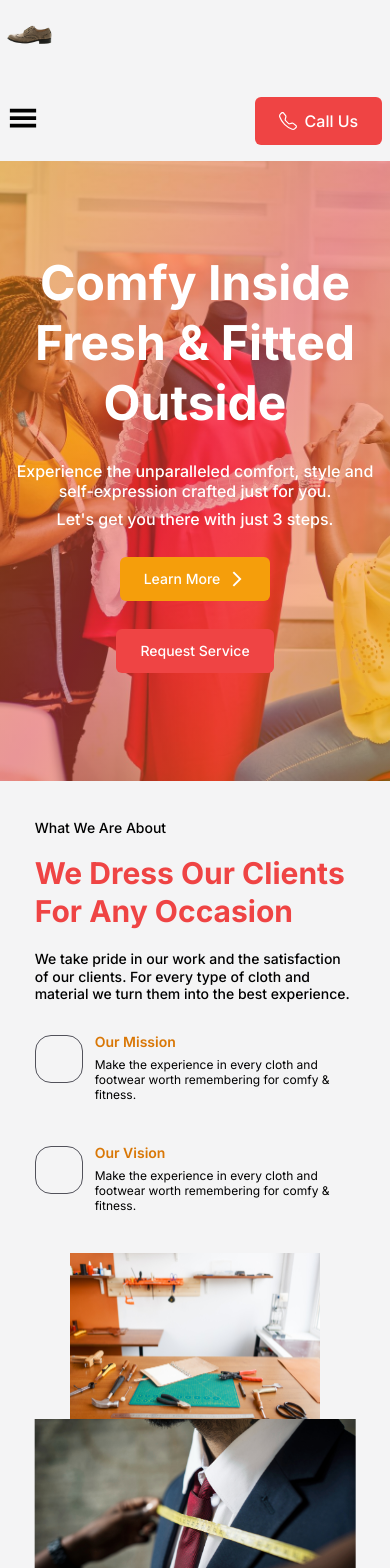
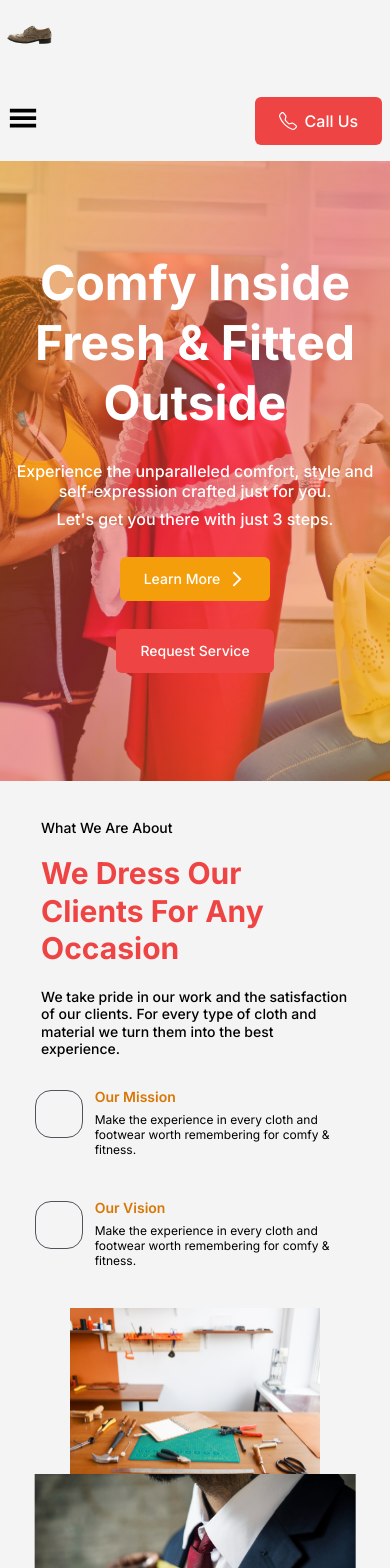
Before and after one commit to mmesomasaint/hulksmasher, a Next.js app: page / in a window 390 px wide. Shown: the top 1568 px of the page. Built offline with nearby package versions, Linux system fonts and the light colour scheme.

Commit message:
Fix: Rando fixes

```diff
--- a/app/components/review-card.tsx
+++ b/app/components/review-card.tsx
@@ -13,8 +13,8 @@ function ReviewCard({
 }: ReviewCardType) {
   return (
     <div className='relative flex flex-col justify-start items-start gap-3 h-fit my-auto p-5 mx-3 xl:mx-10 bg-amber-500/10 shadow-[0_0_20px_-6px_rgb(239_68_68_/_0.55)] rounded-2xl'>
-      <div className='grid grid-cols-2 md:grid-cols-3 items-start gap-5'>
-        <div className='col-span-2 grid grid-cols-3 sm:grid-cols-2 gap-1 place-items-stretch'>
+      <div className='grid grid-cols-1 xs:grid-cols-2 md:grid-cols-3 items-start gap-5'>
+        <div className='col-span-1 xs:col-span-2 grid grid-cols-1 xs:grid-cols-3 sm:grid-cols-2 gap-1 place-items-stretch'>
           <Image
             src={imgSrc}
             width={120}
--- a/app/components/title-box.tsx
+++ b/app/components/title-box.tsx
@@ -11,8 +11,8 @@ function TitleBox({ intro, main, pos, children }: TitleBoxType) {
       className={`flex flex-col justify-start ${
         pos === 'LEFT' && 'items-start'
       } ${pos === 'RIGHT' && 'items-end'} ${
-        pos === 'CENTER' && 'items-center w-[50%] mx-auto text-center'
-      } gap-5`}
+        pos === 'CENTER' && 'items-center w-full md:w-[70%] lg:w-[50%] mx-auto text-center'
+      } gap-5 px-[2%] lg:px-0`}
     >
       <h3 className='text-sm sm:text-base font-medium text-black leading-none'>
         {intro}
--- a/app/page.tsx
+++ b/app/page.tsx
@@ -222,7 +222,7 @@ export default function Home() {
         {/**End of how it works */}
         <section className='bg-zinc-100'>
           <div className='max-w-[90rem] mx-auto'>
-            <div className='w-full lg:w-[90%] xl:w-[80%] mx-auto grid grid-cols-2 md:grid-cols-3 place-items-stretch gap-5 xl:gap-32 py-10 sm:py-20'>
+            <div className='w-full lg:w-[90%] xl:w-[80%] mx-auto grid grid-cols-1 xs:grid-cols-2 md:grid-cols-3 place-items-stretch gap-5 xl:gap-32 py-10 sm:py-20'>
               <div className='flex flex-col justify-start items-start gap-5 px-[2%] lg:px-0'>
                 <TitleBox
                   intro='Take The 1st Step'
@@ -278,7 +278,7 @@ export default function Home() {
                 For every type of cloth and material we turn them into the best
                 experience.
               </TitleBox>
-              <div className='relative flex overflow-hidden h-[20rem] w-full'>
+              <div className='relative flex overflow-hidden h-[30rem] sm:h-[20rem] w-full'>
                 <div className='flex-shrink-0 w-full' />
                 <div className='flex-shrink-0 w-full'>
                   <Review reviews={Reviews} />
```
